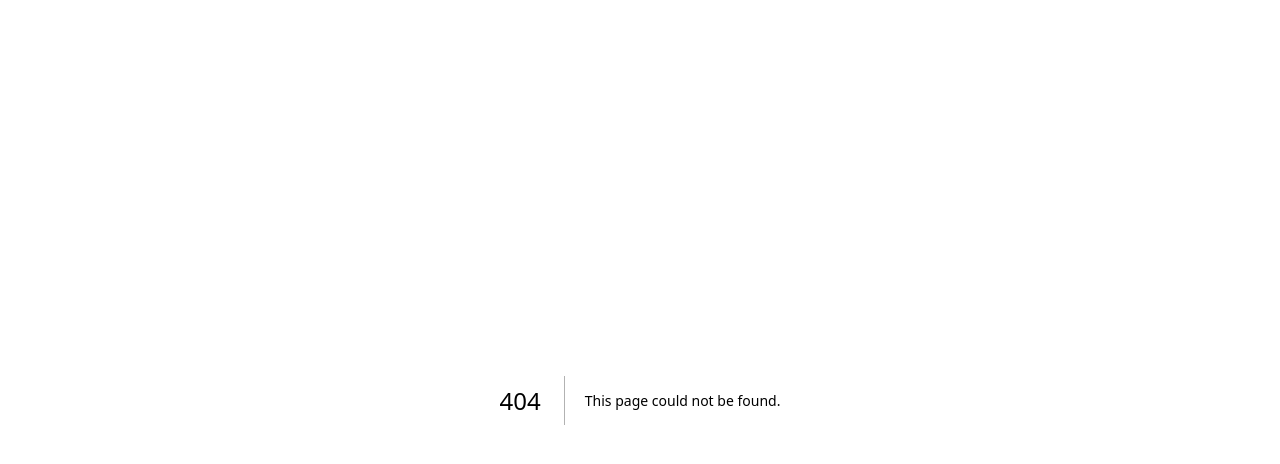
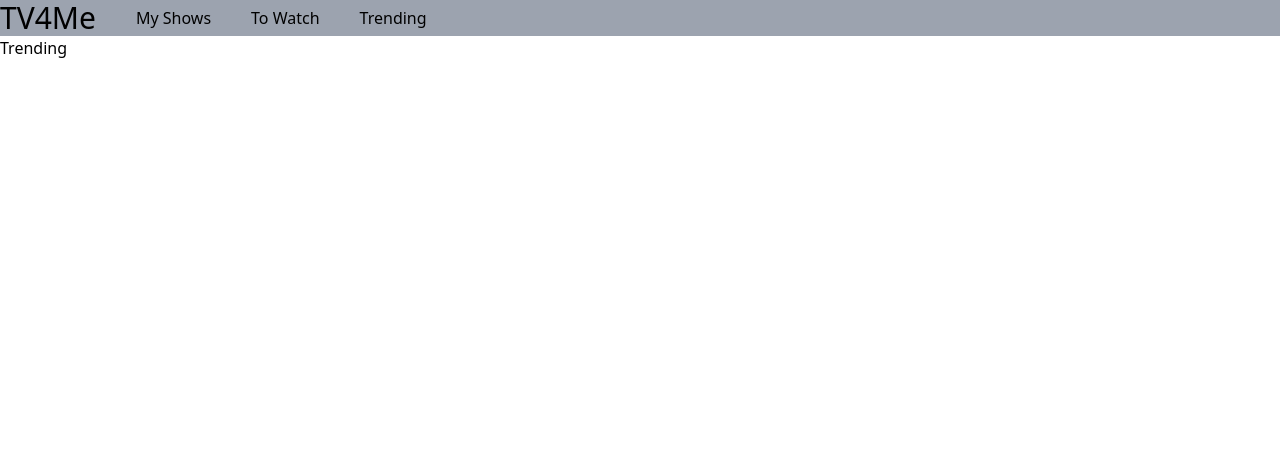
Before and after one commit to rollokd/tv4me, a Next.js app: page /trending in a window 1280 px wide. Before the commit this address had no page. Shown: the top 464 px of the page. Built offline with nearby package versions, Linux system fonts and the light colour scheme.

Commit message:
feat: basic navbar and other route placeholders

```diff
--- a/app/layout.tsx
+++ b/app/layout.tsx
@@ -1,6 +1,7 @@
 import type { Metadata } from "next";
 import { inter } from "./ui/fonts";
 import "./globals.css";
+import NavBar from "./ui/navbar";
 
 export const metadata: Metadata = {
   title: "Create Next App",
@@ -15,6 +16,7 @@ export default function RootLayout({
   return (
     <html lang="en">
       <body className={inter.className + "w-screen h-screen overflow-hidden"}>
+        <NavBar />
         {children}
       </body>
     </html>
--- /dev/null
+++ b/app/trending/page.tsx
@@ -0,0 +1,5 @@
+function Trending(props: Readonly<{}>) {
+  return <div>Trending</div>;
+}
+
+export default Trending;
--- /dev/null
+++ b/app/ui/navbar.tsx
@@ -0,0 +1,16 @@
+import Link from "next/link";
+
+function NavBar(props: Readonly<{}>) {
+  return (
+    <div className="flex flex-row justify-start items-center w-screen bg-gray-400 gap-10">
+      <Link href={"/"} className="text-3xl">
+        TV4Me
+      </Link>
+      <Link href={"/shows"}>My Shows</Link>
+      <Link href={"/watch-list"}>To Watch</Link>
+      <Link href={"/trending"}>Trending</Link>
+    </div>
+  );
+}
+
+export default NavBar;
--- /dev/null
+++ b/app/watch-list/page.tsx
@@ -0,0 +1,5 @@
+function WatchList(props: Readonly<{}>) {
+  return <div>WatchList</div>;
+}
+
+export default WatchList;
```
